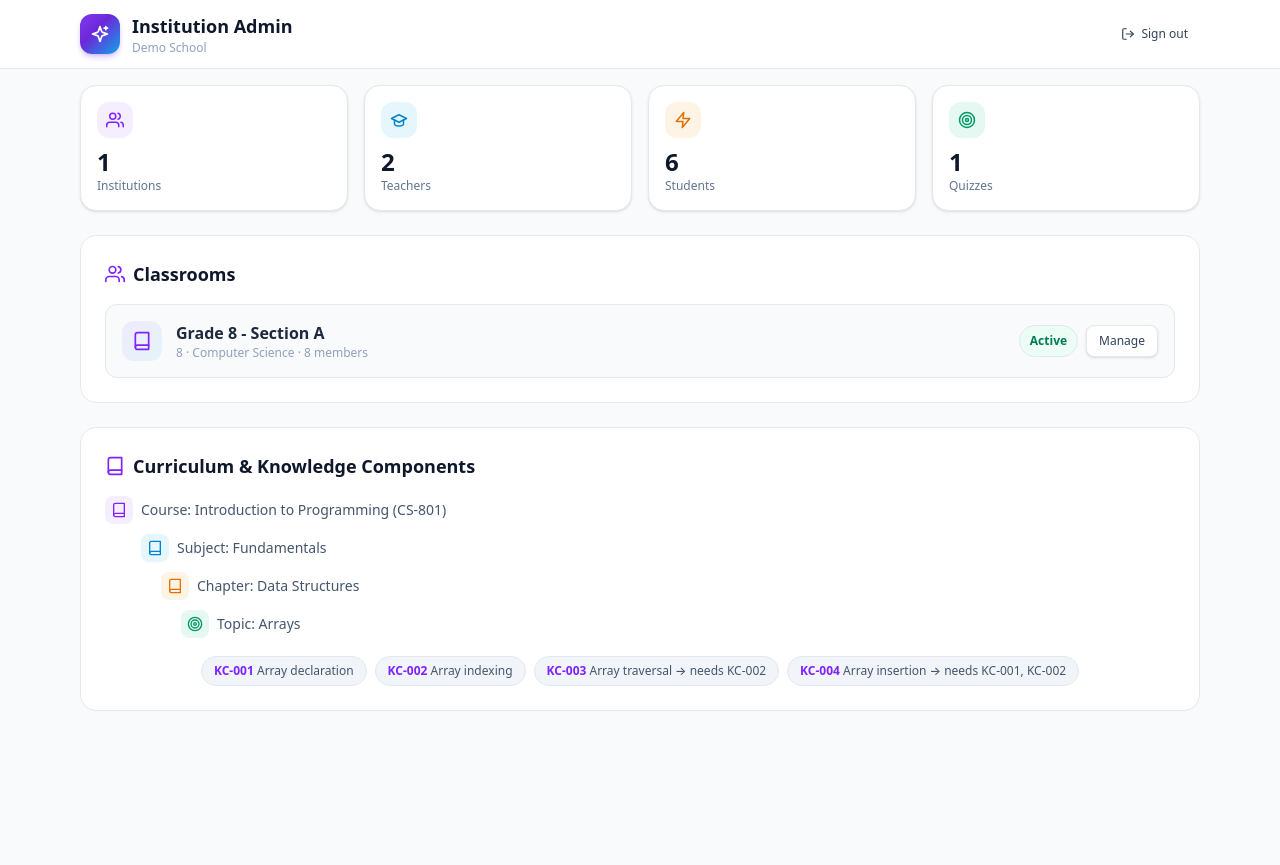
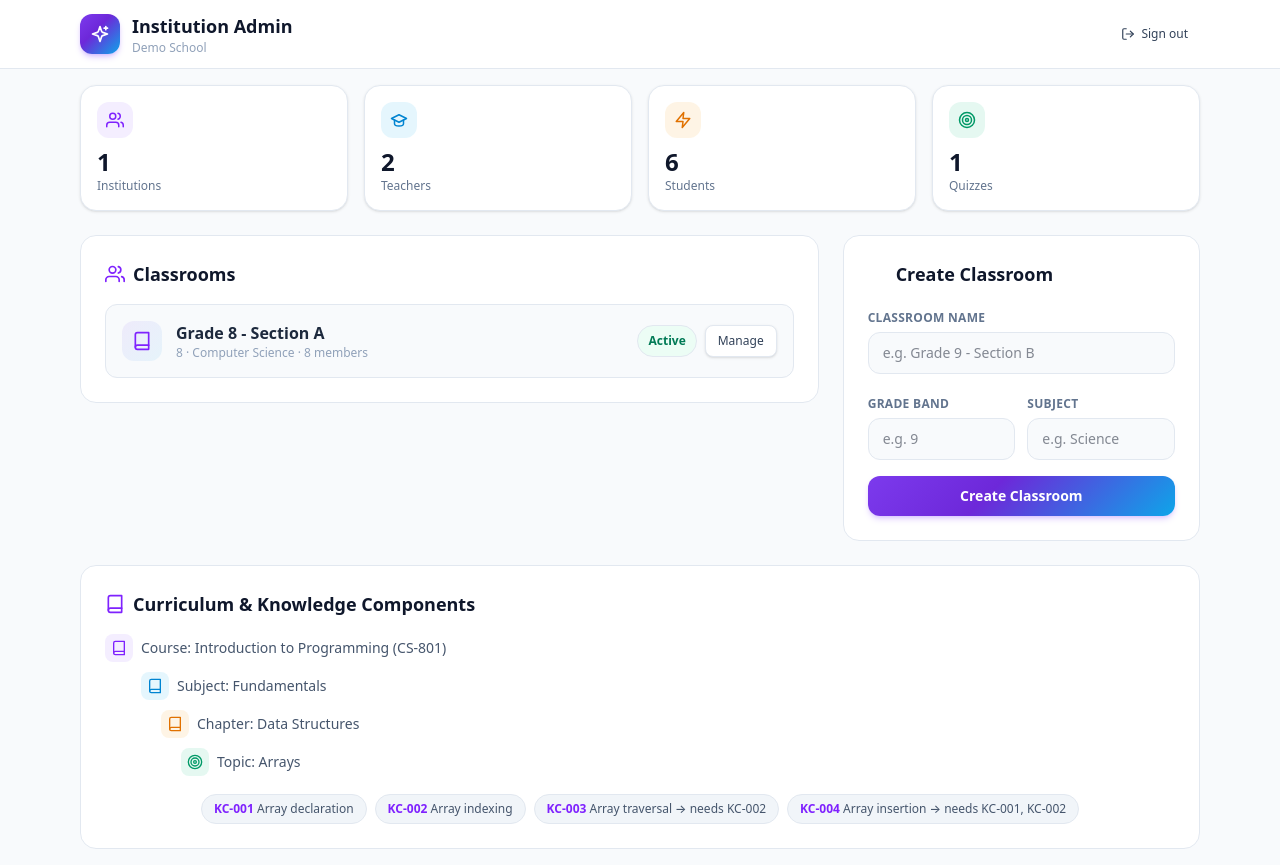
Before and after one commit to joshitarana2621/mindmesh-sih, a Next.js app in the folder apps/web/: page /admin in a window 1280 px wide. Before the commit the page ends 800 px from the top, so only its background shows below. Built offline with nearby package versions, Linux system fonts and the light colour scheme; no server answers.

Commit message:
Add Create Classroom form input to Admin dashboard

```diff
--- a/apps/web/src/app/admin/page.tsx
+++ b/apps/web/src/app/admin/page.tsx
@@ -1,5 +1,5 @@
 "use client";
-import { useEffect, useState } from "react";
+import { useEffect, useState, FormEvent } from "react";
 import { useAuthStore } from "@/stores/auth-store";
 import { api } from "@/lib/api";
 import { Button } from "@/components/ui/button";
@@ -9,6 +9,33 @@ import { StatCard } from "@/components/ui/stat-card";
 export default function AdminPage() {
   const auth = useAuthStore();
   const [classrooms, setClassrooms] = useState<any[]>([]);
+  const [name, setName] = useState("");
+  const [gradeBand, setGradeBand] = useState("");
+  const [subject, setSubject] = useState("");
+  const [error, setError] = useState<string | null>(null);
+  const [submitting, setSubmitting] = useState(false);
+
+  const handleCreateClassroom = async (e: FormEvent) => {
+    e.preventDefault();
+    if (!name.trim()) return;
+    setError(null);
+    setSubmitting(true);
+    try {
+      const newClass = await api<any>("/api/v1/classrooms", {
+        method: "POST",
+        body: { name, gradeBand: gradeBand || undefined, subject: subject || undefined },
+      });
+      setClassrooms(prev => [newClass, ...prev]);
+      setStats(prev => ({ ...prev, students: prev.students + 1 }));
+      setName("");
+      setGradeBand("");
+      setSubject("");
+    } catch (err) {
+      setError(err?.message || "Failed to create classroom");
+    } finally {
+      setSubmitting(false);
+    }
+  };
   const [stats, setStats] = useState({ teachers: 2, students: 6, quizzes: 1, institutions: 1 });
   useEffect(() => { api<any[]>("/api/v1/classrooms").then(setClassrooms).catch(() => {}); }, []);
   return (
@@ -29,8 +56,11 @@ export default function AdminPage() {
           <StatCard icon="zap" label="Students" value={stats.students} accent="amber" />
           <StatCard icon="target" label="Quizzes" value={stats.quizzes} accent="emerald" />
         </div>
-        <div className="bg-white rounded-2xl border border-slate-200 p-6 animate-fade-up">
-          <h2 className="text-lg font-extrabold text-slate-900 mb-4 flex items-center gap-2"><Icon name="users" className="w-5 h-5 text-violet-600" /> Classrooms</h2>
+        <div className="grid md:grid-cols-3 gap-6 items-start">
+          <div className="md:col-span-2 bg-white rounded-2xl border border-slate-200 p-6 animate-fade-up">
+            <h2 className="text-lg font-extrabold text-slate-900 mb-4 flex items-center gap-2">
+              <Icon name="users" className="w-5 h-5 text-violet-600" /> Classrooms
+            </h2>
             <div className="space-y-3">
               {(classrooms.length ? classrooms : [{ id: "demo", name: "Grade 8 - Section A", gradeBand: "8", subject: "Computer Science", _count: { members: 8 } }]).map((c: any) => (
                 <div key={c.id} className="flex items-center justify-between bg-slate-50 border border-slate-100 rounded-xl p-4 card-hover">
@@ -41,6 +71,55 @@ export default function AdminPage() {
                   <div className="flex gap-2"><Badge variant="success">Active</Badge><Button size="sm" variant="outline">Manage</Button></div>
                 </div>
               ))}
+            </div>
+          </div>
+          <div className="md:col-span-1 bg-white rounded-2xl border border-slate-200 p-6 animate-fade-up">
+            <h2 className="text-lg font-extrabold text-slate-900 mb-4 flex items-center gap-2">
+              <Icon name="plus" className="w-5 h-5 text-brand" /> Create Classroom
+            </h2>
+            <form onSubmit={handleCreateClassroom} className="space-y-4">
+              <div>
+                <label className="text-xs font-bold text-slate-500 uppercase tracking-wide">Classroom Name</label>
+                <input
+                  type="text"
+                  required
+                  value={name}
+                  onChange={(e) => setName(e.target.value)}
+                  placeholder="e.g. Grade 9 - Section B"
+                  className="mt-1 w-full rounded-xl border border-slate-200 px-3.5 py-2.5 bg-slate-50 text-sm focus:outline-none focus:ring-2 focus:ring-violet-500 focus:border-transparent transition-all"
+                />
+              </div>
+              <div className="grid grid-cols-2 gap-3">
+                <div>
+                  <label className="text-xs font-bold text-slate-500 uppercase tracking-wide">Grade Band</label>
+                  <input
+                    type="text"
+                    value={gradeBand}
+                    onChange={(e) => setGradeBand(e.target.value)}
+                    placeholder="e.g. 9"
+                    className="mt-1 w-full rounded-xl border border-slate-200 px-3.5 py-2.5 bg-slate-50 text-sm focus:outline-none focus:ring-2 focus:ring-violet-500 focus:border-transparent transition-all"
+                  />
+                </div>
+                <div>
+                  <label className="text-xs font-bold text-slate-500 uppercase tracking-wide">Subject</label>
+                  <input
+                    type="text"
+                    value={subject}
+                    onChange={(e) => setSubject(e.target.value)}
+                    placeholder="e.g. Science"
+                    className="mt-1 w-full rounded-xl border border-slate-200 px-3.5 py-2.5 bg-slate-50 text-sm focus:outline-none focus:ring-2 focus:ring-violet-500 focus:border-transparent transition-all"
+                  />
+                </div>
+              </div>
+              {error && <p className="text-xs text-rose-600 bg-rose-50 border border-rose-100 rounded-lg p-2.5 font-medium">{error}</p>}
+              <Button
+                type="submit"
+                disabled={submitting}
+                className="w-full bg-brand hover:opacity-90 text-white font-bold rounded-xl py-2.5 shadow-md shadow-violet-500/25 transition-all active:scale-[.98]"
+              >
+                {submitting ? "Creating..." : "Create Classroom"}
+              </Button>
+            </form>
           </div>
         </div>
         <div className="bg-white rounded-2xl border border-slate-200 p-6 animate-fade-up">
```
Lines whose indentation alone changed are shown as unchanged.
